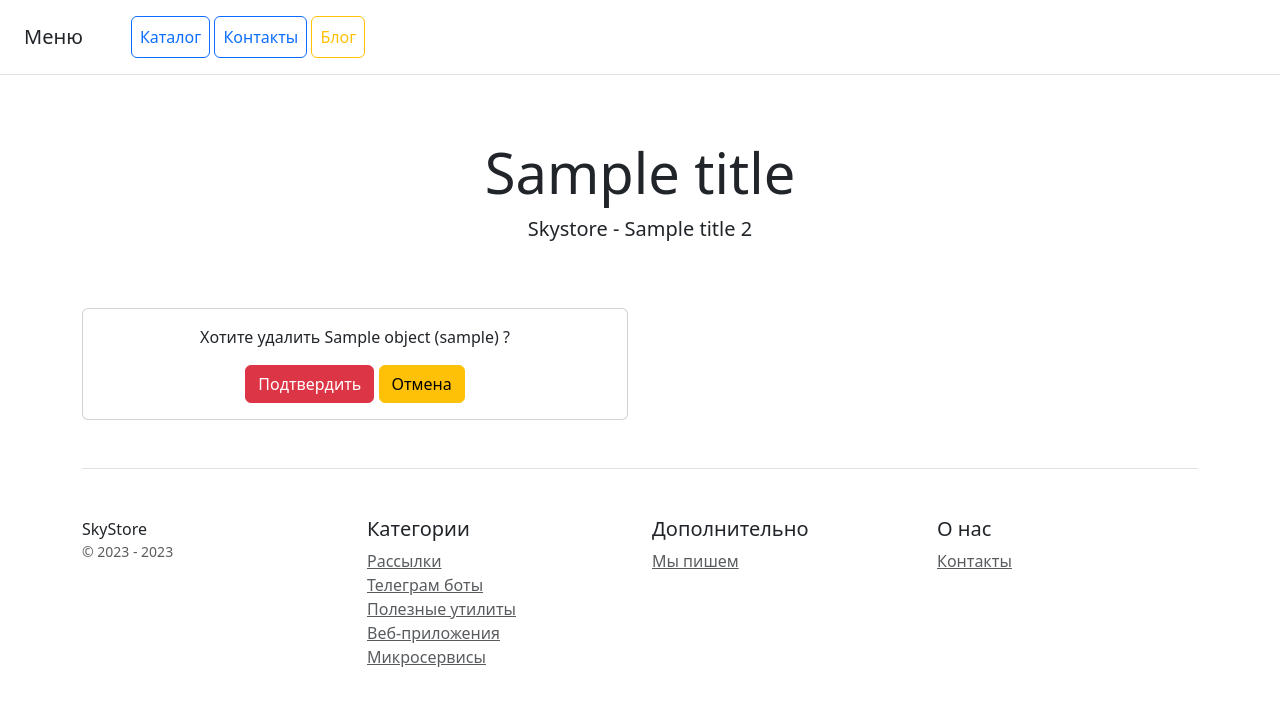
After one commit to dimasimakov1212/homework_19.2, a Django app: template catalog/templates/catalog/blog_confirm_delete.html in a window 1280 px wide. The commit adds this page. Shown: the top 706 px of the page. Run offline with Django 4.2, Linux system fonts and the light colour scheme; the template is opened without the code that fills it: most values are stand-ins (such as "Sample title", 1, 10 or a date in 2020); data that the repository does not hold is empty; some libraries are stand-ins or nearby versions.

Commit message:
add BlogDeleteView controller for deleting articles

```diff
--- /dev/null
+++ b/catalog/templates/catalog/blog_confirm_delete.html
@@ -0,0 +1,21 @@
+{% extends 'catalog/base.html' %}
+
+{% block content %}
+    <div class="col-12">
+        <div class="row">
+            <div class="col-6">
+                <div class="card">
+                    <div class="card-body">
+                        <form method="post">
+                            {% csrf_token %}
+                            <p>Хотите удалить {{ object.blog_title }} ({{ object.blog_slug }}) ?</p>
+                            <button type="submit" class="btn btn-danger">Подтвердить</button>
+                            <a class="btn btn-warning" href="{% url 'catalog:blog_list' %}">Отмена</a>
+                        </form>
+                    </div>
+                </div>
+            </div>
+        </div>
+    </div>
+
+{% endblock %}
--- a/catalog/templates/catalog/blog_detail.html
+++ b/catalog/templates/catalog/blog_detail.html
@@ -16,7 +16,7 @@
                         <a type="button" class="btn btn-sm btn-outline-secondary"
                            href="{% url 'catalog:edit_article' pk=object.id %}">Edit</a>
                         <a type="button" class="btn btn-sm btn-outline-danger"
-                           href="#">Delete</a>
+                           href="{% url 'catalog:delete_article' pk=object.id %}">Delete</a>
                     </div>
                 </div>
                 <small class="text-white">Количество просмотров - {{ object.blog_views_count }}</small>
--- a/catalog/templates/catalog/blog_list.html
+++ b/catalog/templates/catalog/blog_list.html
@@ -34,7 +34,7 @@
                             <a type="button" class="btn btn-sm btn-outline-secondary"
                                href="{% url 'catalog:edit_article' pk=object.id %}">Edit</a>
                             <a type="button" class="btn btn-sm btn-outline-danger"
-                               href="#">Delete</a>
+                               href="{% url 'catalog:delete_article' pk=object.id %}">Delete</a>
                         </div>
                         <small class="text-body-secondary">Количество просмотров - {{ object.blog_views_count }}</small>
                     </div>
--- a/catalog/urls.py
+++ b/catalog/urls.py
@@ -2,7 +2,7 @@
 
 from catalog import views
 from catalog.views import contact, ProductListView, ProductDetailView, BlogListView, BlogDetailView, BlogCreateView, \
-    BlogUpdateView
+    BlogUpdateView, BlogDeleteView
 from main.apps import MainConfig
 
 app_name = MainConfig.name
@@ -11,12 +11,10 @@
     # path('', product_show, name='home'),
     path('', ProductListView.as_view(), name='home'),
     path('contacts/', contact, name='contacts'),
-    # path('product/', product, name='product'),
-    # path(r'^objects/(?P<product_id>\w+)/$', product, name='product'),
-    # path('<int:product_id>/product/', product, name='product'),
     path('product/<int:pk>/', ProductDetailView.as_view(), name='product'),
     path('blog/', BlogListView.as_view(), name='blog_list'),
     path('blog/<int:pk>/', BlogDetailView.as_view(), name='blog_article'),
     path('create/', BlogCreateView.as_view(), name='create_article'),
     path('edit/<int:pk>/', BlogUpdateView.as_view(), name='edit_article'),
+    path('delete/<int:pk>/', BlogDeleteView.as_view(), name='delete_article'),
 ]
```
Also changed, not shown: catalog/views.py (+9 -1 lines).
